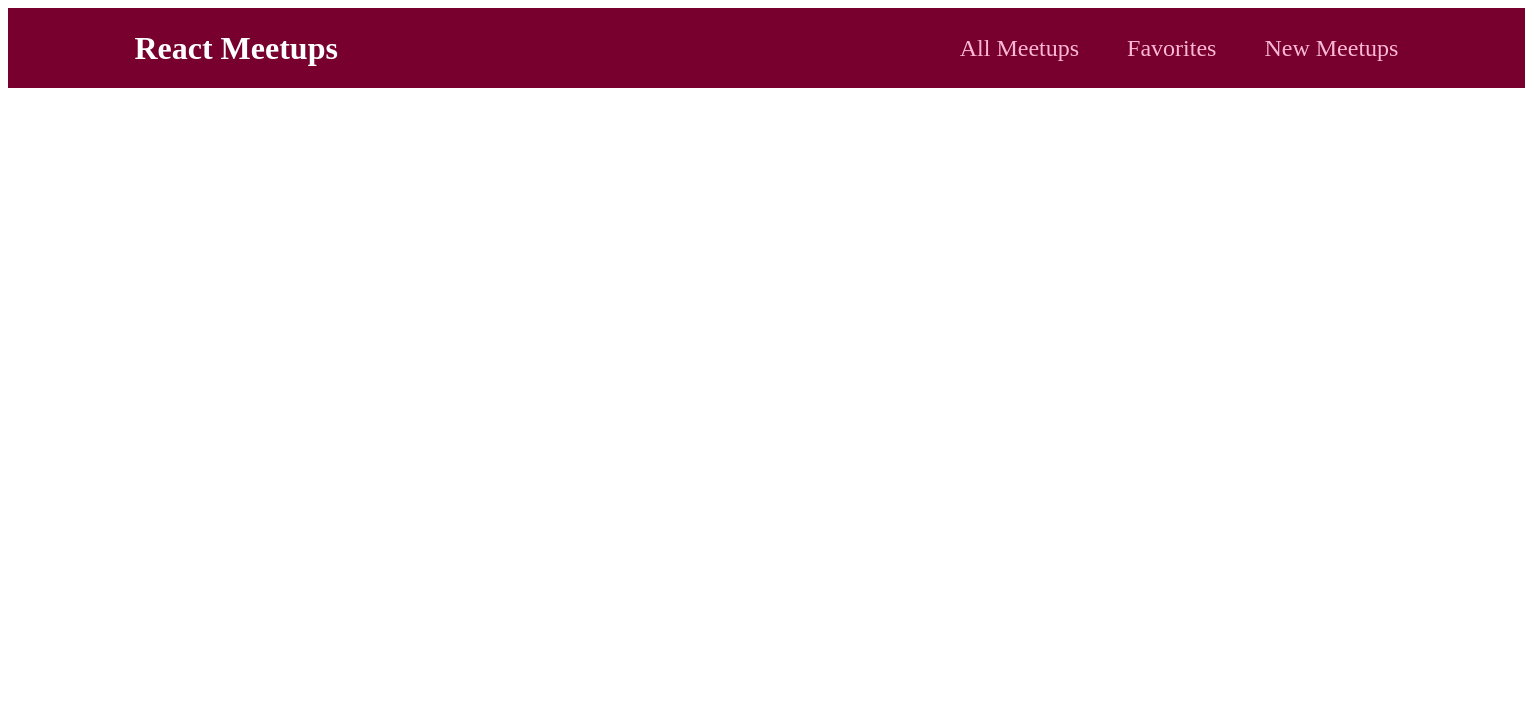
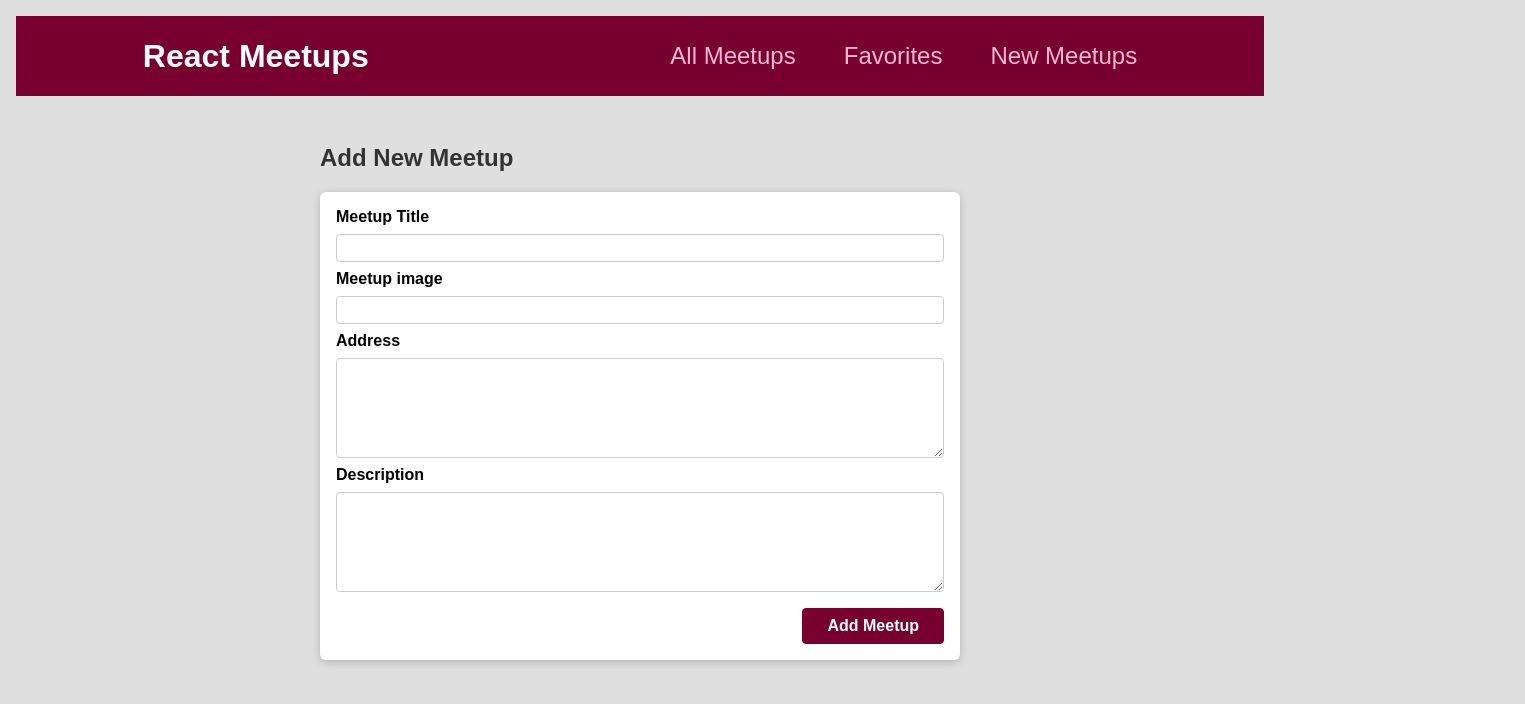
Before and after one commit to Riuqlav/bar-crawl-meetup, a React (Create React App) app: page /new-meetups in a window 1280 px wide. Shown: the top 704 px of the page, 1525 px wide, since content can reach past the window. Built offline with nearby package versions, Linux system fonts and the light colour scheme.

Commit message:
Fnished form

```diff
--- a/src/App.js
+++ b/src/App.js
@@ -10,7 +10,7 @@ function App() {
     <Layout>
       <Routes>
         <Route path="/" element={<AllMeetupsPage />} />
-        <Route path="/new-meetup" element={<NewMeetupsPage />} />
+        <Route path="/new-meetups" element={<NewMeetupsPage />} />
         <Route path="/favorites" element={<FavoritesPage />} />
       </Routes>
     </Layout>
--- a/src/Components/Layout/MainNavigation.module.css
+++ b/src/Components/Layout/MainNavigation.module.css
@@ -3,9 +3,8 @@
   height: 5rem;
   display: flex;
   align-items: center;
-  justify-content: space-between;
+  justify-content: space-around;
   background-color: #77002e;
-  padding: 0 10%;
 }
 
 .logo {
--- a/src/Components/Meetup/NewMeetupForm.js
+++ b/src/Components/Meetup/NewMeetupForm.js
@@ -1,10 +1,28 @@
 import React from "react";
+import { useRef } from "react";
 import Card from "../UI/Card";
 import classes from "./NewMeetupForm.module.css";
 
 function NewMeetupForm() {
+  const titleInputRef = useRef();
+  const imageInputRef = useRef();
+  const addressInputRef = useRef();
+  const descriptionInputRef = useRef();
+
   function submitHandler(event) {
     event.preventDefault();
+    const enteredTitle = titleInputRef.current.value;
+    const enteredImage = imageInputRef.current.value;
+    const enteredAddress = addressInputRef.current.value;
+    const enteredDescription = descriptionInputRef.current.value;
+
+    const meetupData = {
+      title: enteredTitle,
+      image: enteredImage,
+      address: enteredAddress,
+      description: enteredDescription,
+    };
+    console.table(meetupData);
   }
 
   return (
@@ -12,16 +30,31 @@ function NewMeetupForm() {
       <form className={classes.form} onSubmit={submitHandler}>
         <div className={classes.control}>
           <label htmlFor="title">Meetup Title</label>
-          <input type="text" required id="title" />
+          <input type="text" required id="title" ref={titleInputRef} />
         </div>
 
         <div className={classes.control}>
           <label htmlFor="image">Meetup image</label>
-          <input type="url" required id="image" />
+          <input type="url" required id="image" ref={imageInputRef} />
         </div>
         <div className={classes.control}>
+          <label htmlFor="address">Address</label>
+          <textarea
+            id="address"
+            required
+            rows="5"
+            ref={addressInputRef}
+          ></textarea>{" "}
+        </div>
+
+        <div className={classes.control}>
           <label htmlFor="description">Description</label>
-          <textarea id="description" required rows="5"></textarea>{" "}
+          <textarea
+            id="description"
+            required
+            rows="5"
+            ref={descriptionInputRef}
+          ></textarea>{" "}
         </div>
         <div className={classes.actions}>
           <button>Add Meetup</button>
--- a/src/Pages/Favorites.js
+++ b/src/Pages/Favorites.js
@@ -1,7 +1,7 @@
 import React from "react";
 
 function FavoritesPage() {
-  return <div>Favorites</div>;
+  return <h1>Favorites</h1>;
 }
 
 export default FavoritesPage;
--- a/src/Pages/NewMeetups.js
+++ b/src/Pages/NewMeetups.js
@@ -4,8 +4,8 @@ import NewMeetupForm from "../Components/Meetup/NewMeetupForm";
 function NewMeetupsPage() {
   return (
     <section>
-      {" "}
-      <h1>Add New Meetup</h1> <NewMeetupForm />
+      <h1>Add New Meetup</h1>
+      <NewMeetupForm />
     </section>
   );
 }
--- a/src/index.css
+++ b/src/index.css
@@ -1,10 +1,10 @@
-/* * {
+* {
   box-sizing: border-box;
 }
 
 body {
   font-family: sans-serif;
-  margin: 3rem;
+  margin: 1rem;
   background-color: #dfdfdf;
 }
 
@@ -71,4 +71,4 @@ h2 {
   height: 100vh;
   top: 0;
   left: 0;
-} */
+}
```
